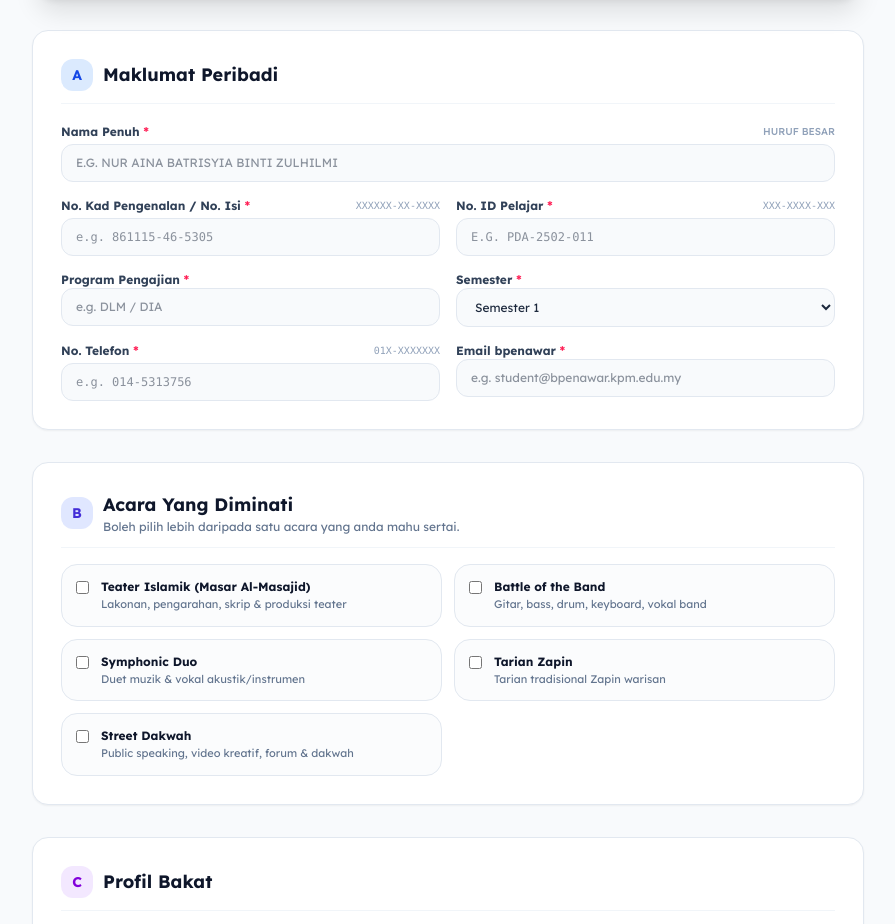
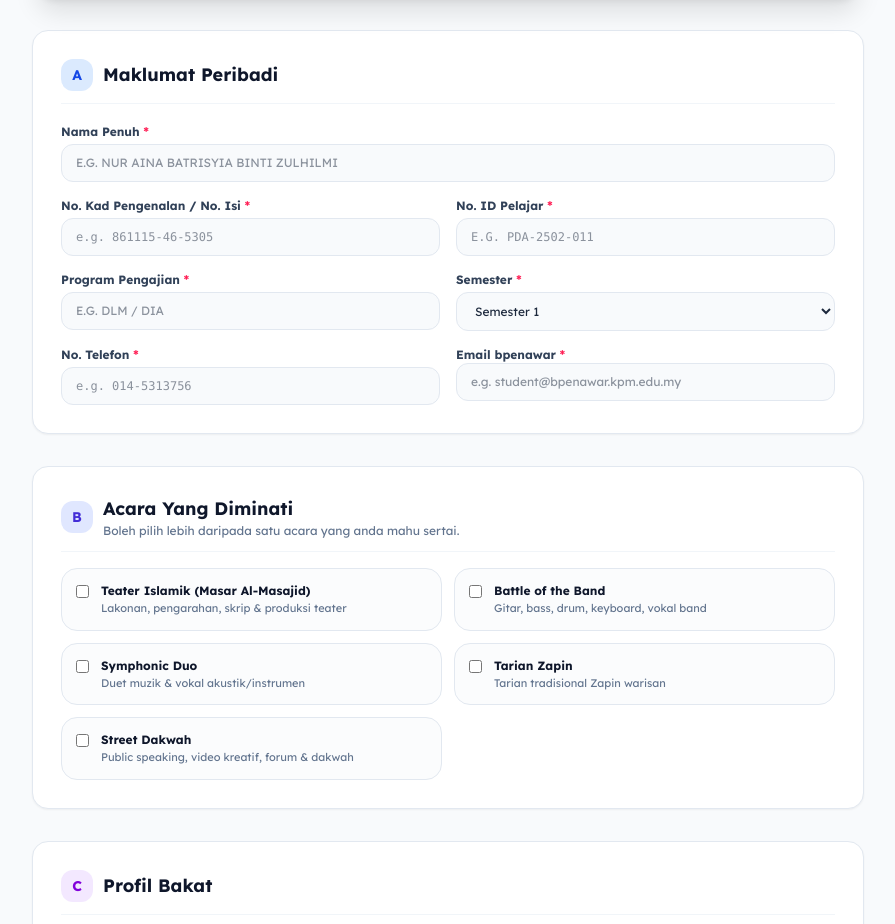
Before and after one commit to syncrozz/kontinjenkpmbp2.0, a React (Vite) app: page / in a window 1280 px wide. Shown: the part 7689-8613 px from the top of the page, without its empty margins (192-1087 px from the left). Built offline with nearby package versions, Linux system fonts and the light colour scheme; no server answers; the database is empty.

Commit message:
masukkan lock function untuk borang v3

```diff
--- a/src/components/TalentForm.tsx
+++ b/src/components/TalentForm.tsx
@@ -284,6 +284,7 @@ export const TalentForm: React.FC = () => {
 
     // 1. Normalization prior to validation and database/sheet storage
     const normalizedNama = formData.namaPenuh.trim().replace(/\s+/g, ' ').toUpperCase();
+    const normalizedProgram = formData.programPengajian.trim().toUpperCase();
     const normalizedIdPelajar = formatIdPelajar(formData.noIdPelajar).toUpperCase();
     const normalizedNoIc = formatNoIc(formData.noIc);
     const normalizedTelefon = formatNoTelefon(formData.noTelefon);
@@ -336,6 +337,7 @@ export const TalentForm: React.FC = () => {
     setFormData((prev) => ({
       ...prev,
       namaPenuh: normalizedNama,
+      programPengajian: normalizedProgram,
       noIdPelajar: normalizedIdPelajar,
       noIc: normalizedNoIc,
       noTelefon: normalizedTelefon,
@@ -344,6 +346,7 @@ export const TalentForm: React.FC = () => {
     const submissionPayload = {
       ...formData,
       namaPenuh: normalizedNama,
+      programPengajian: normalizedProgram,
       noIdPelajar: normalizedIdPelajar,
       noIc: normalizedNoIc,
       noTelefon: normalizedTelefon,
@@ -549,10 +552,7 @@ ${formData.pernahPertandingan === 'Ya' ? `*Butiran:* ${formData.namaPertandingan
             <div className="grid grid-cols-1 sm:grid-cols-2 gap-4 text-xs">
               {/* Nama Penuh */}
               <div className="sm:col-span-2 space-y-1">
-                <div className="flex items-center justify-between">
-                  <label className="font-bold text-slate-700">Nama Penuh <span className="text-rose-500">*</span></label>
-                  <span className="text-[10px] text-slate-400 font-medium">HURUF BESAR</span>
-                </div>
+                <label className="font-bold text-slate-700 block">Nama Penuh <span className="text-rose-500">*</span></label>
                 <input
                   type="text"
                   required
@@ -566,10 +566,7 @@ ${formData.pernahPertandingan === 'Ya' ? `*Butiran:* ${formData.namaPertandingan
 
               {/* No IC */}
               <div className="space-y-1">
-                <div className="flex items-center justify-between">
-                  <label className="font-bold text-slate-700">No. Kad Pengenalan / No. Isi <span className="text-rose-500">*</span></label>
-                  <span className="text-[10px] text-slate-400 font-mono">XXXXXX-XX-XXXX</span>
-                </div>
+                <label className="font-bold text-slate-700 block">No. Kad Pengenalan / No. Isi <span className="text-rose-500">*</span></label>
                 <input
                   type="text"
                   required
@@ -585,10 +582,7 @@ ${formData.pernahPertandingan === 'Ya' ? `*Butiran:* ${formData.namaPertandingan
 
               {/* No ID Pelajar */}
               <div className="space-y-1">
-                <div className="flex items-center justify-between">
-                  <label className="font-bold text-slate-700">No. ID Pelajar <span className="text-rose-500">*</span></label>
-                  <span className="text-[10px] text-slate-400 font-mono">XXX-XXXX-XXX</span>
-                </div>
+                <label className="font-bold text-slate-700 block">No. ID Pelajar <span className="text-rose-500">*</span></label>
                 <input
                   type="text"
                   required
@@ -604,20 +598,21 @@ ${formData.pernahPertandingan === 'Ya' ? `*Butiran:* ${formData.namaPertandingan
 
               {/* Program Pengajian */}
               <div className="space-y-1">
-                <label className="font-bold text-slate-700">Program Pengajian <span className="text-rose-500">*</span></label>
+                <label className="font-bold text-slate-700 block">Program Pengajian <span className="text-rose-500">*</span></label>
                 <input
                   type="text"
                   required
                   placeholder="e.g. DLM / DIA"
                   value={formData.programPengajian}
-                  onChange={(e) => setFormData({ ...formData, programPengajian: e.target.value })}
-                  className="w-full bg-slate-50 border border-slate-200 rounded-xl px-3.5 py-2.5 text-xs text-slate-800 focus:outline-none focus:ring-2 focus:ring-blue-500"
+                  onChange={(e) => setFormData({ ...formData, programPengajian: e.target.value.toUpperCase() })}
+                  onBlur={(e) => setFormData({ ...formData, programPengajian: e.target.value.trim().toUpperCase() })}
+                  className="w-full bg-slate-50 border border-slate-200 rounded-xl px-3.5 py-2.5 text-xs text-slate-800 uppercase focus:outline-none focus:ring-2 focus:ring-blue-500"
                 />
               </div>
 
               {/* Semester */}
               <div className="space-y-1">
-                <label className="font-bold text-slate-700">Semester <span className="text-rose-500">*</span></label>
+                <label className="font-bold text-slate-700 block">Semester <span className="text-rose-500">*</span></label>
                 <select
                   value={formData.semester}
                   onChange={(e) => setFormData({ ...formData, semester: e.target.value })}
@@ -634,10 +629,7 @@ ${formData.pernahPertandingan === 'Ya' ? `*Butiran:* ${formData.namaPertandingan
 
               {/* No Telefon */}
               <div className="space-y-1">
-                <div className="flex items-center justify-between">
-                  <label className="font-bold text-slate-700">No. Telefon <span className="text-rose-500">*</span></label>
-                  <span className="text-[10px] text-slate-400 font-mono">01X-XXXXXXX</span>
-                </div>
+                <label className="font-bold text-slate-700 block">No. Telefon <span className="text-rose-500">*</span></label>
                 <input
                   type="tel"
                   required
```
